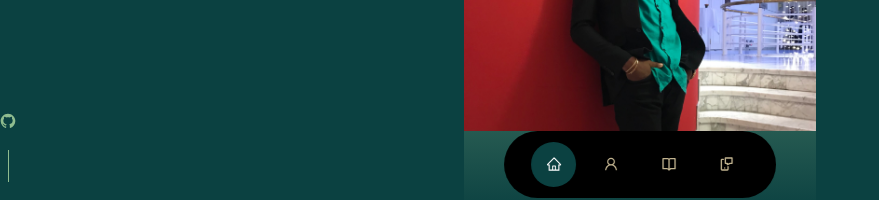
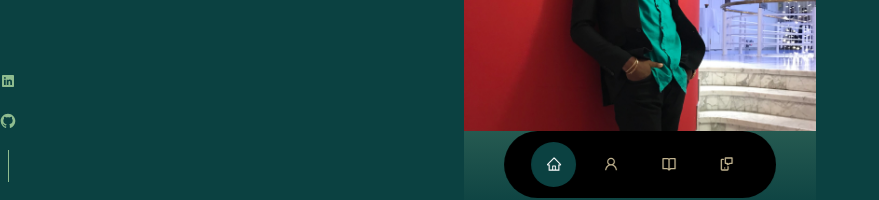
Before and after one commit to Dipocbd/Portfolio-Website, a React (Create React App) app: page / in a window 1280 px wide. Shown: the part 570-770 px from the top of the page, without its empty margins (0-879 px from the left). Built offline with nearby package versions, Linux system fonts and the light colour scheme.

Commit message:
linkedin socials

```diff
--- a/src/components/header/Header.js
+++ b/src/components/header/Header.js
@@ -18,7 +18,7 @@ const Header = () => {
       </div>
       </div>
       <div className="header__socials">
-
+    <a href="https://www.linkedin.com/in/dipo-ojo-29957112a/" target="_blank" rel="noreferrer"> <IoLogoLinkedin /></a>
     <a href="https://github.com/Dipocbd" target="_blank" rel="noreferrer"><GrGithub /></a>
     </div>
     </header>
```
